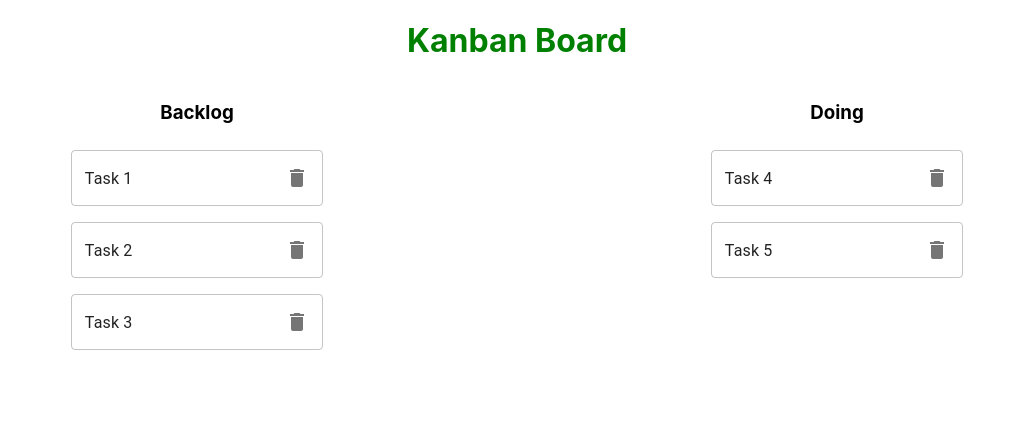
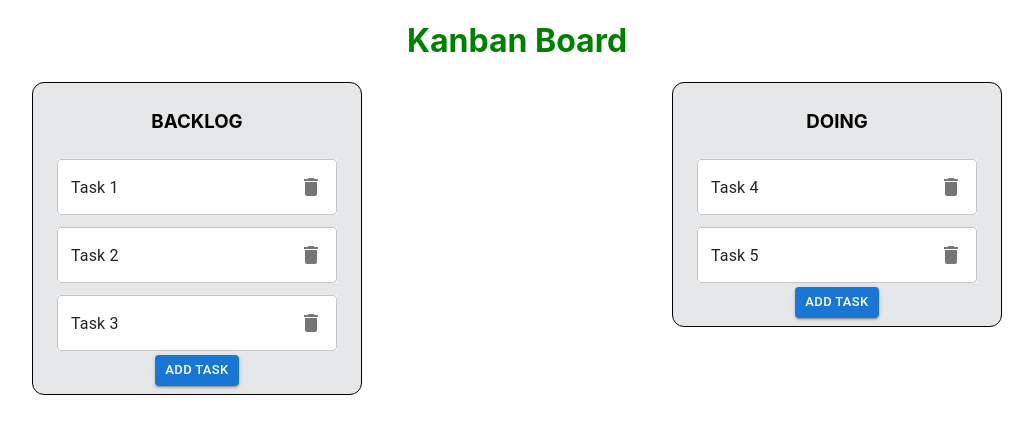
Before and after one commit to raquelsr/REACT-Kanban, a React (Create React App) app in the folder kanban-board/: page / in a window 1280 px wide. Shown: the top 434 px of the page, without its empty margins (123-1156 px from the left). Built offline with nearby package versions, Linux system fonts and the light colour scheme; data requests are answered from the project's data file.

Commit message:
Style add containers

```diff
--- a/kanban-board/src/components/Column.js
+++ b/kanban-board/src/components/Column.js
@@ -1,14 +1,28 @@
 import { Task } from './Task';
+import { Box } from '@mui/system';
+import { InputContainer } from './InputContainer';
 
 export const Column = ({ column }) => {
   return (
-    <>
+    <Box
+      sx={{
+        background: '#E5E7E9',
+        px: 3,
+        py: 1,
+        borderRadius: 3,
+        border: '1px solid black',
+        '& h3': {
+          textTransform: 'uppercase',
+        },
+      }}
+    >
       <h3>{column.title}</h3>
       {column.taskList.map((task) => (
         <div key={task.id}>
           <Task task={task} />
         </div>
       ))}
-    </>
+      <InputContainer />
+    </Box>
   );
 };
--- /dev/null
+++ b/kanban-board/src/components/InputCard.js
@@ -0,0 +1,62 @@
+import React, { useState } from 'react';
+import { Button } from '@mui/material';
+import { ButtonGroup } from '@mui/material';
+import { TextField } from '@mui/material';
+import { Box } from '@mui/system';
+
+export const InputCard = ({ setOpen, listId, type }) => {
+  const [title, setTitle] = useState('');
+
+  const addMoreCard = (e) => alert('Add more card');
+  const handleOnChange = (e) => {
+    setTitle(e.target.value);
+  };
+
+  const handleBtnConfirm = () => {
+    if (type === 'card') {
+      addMoreCard(title, listId);
+    } else {
+      addMoreCard(title);
+    }
+    setOpen(false);
+    setTitle('');
+  };
+
+  return (
+    <Box
+      sx={{
+        display: 'flex',
+        flexDirection: 'column',
+        gap: 1,
+        textAlign: 'center',
+      }}
+    >
+      <TextField
+        id="outlined-basic"
+        variant="outlined"
+        onChange={handleOnChange}
+        placeholder="Enter text..."
+        color="success"
+        autoFocus
+        sx={{ background: 'white' }}
+      />
+      <ButtonGroup
+        size="small"
+        disableElevation
+        variant="contained"
+        aria-label="outlined primary button group"
+        sx={{ justifyContent: 'center' }}
+      >
+        <Button onClick={handleBtnConfirm}>Add</Button>
+        <Button
+          onClick={() => {
+            setTitle('');
+            setOpen(false);
+          }}
+        >
+          Cancel
+        </Button>
+      </ButtonGroup>
+    </Box>
+  );
+};
--- /dev/null
+++ b/kanban-board/src/components/InputContainer.js
@@ -0,0 +1,21 @@
+import React, { useState } from 'react';
+import Collapse from '@mui/material/Collapse';
+import { InputCard } from './InputCard';
+import { Button } from '@mui/material';
+
+export const InputContainer = ({ listId, type }) => {
+  const [open, setOpen] = useState(false);
+
+  return (
+    <div className="input-container">
+      <Collapse in={open}>
+        <InputCard setOpen={setOpen} listId={listId} type={type} />
+      </Collapse>
+      <Collapse in={!open}>
+        <Button size="small" variant="contained" onClick={() => setOpen(!open)}>
+          Add task
+        </Button>
+      </Collapse>
+    </div>
+  );
+};
--- a/kanban-board/src/components/Task.js
+++ b/kanban-board/src/components/Task.js
@@ -1,24 +1,17 @@
 import * as React from 'react';
-import Box from '@mui/material/Box';
 import TextField from '@mui/material/TextField';
 import InputAdornment from '@mui/material/InputAdornment';
 import DeleteIcon from '@mui/icons-material/Delete';
 
 export const Task = ({ task }) => {
   return (
-    <Box
-      component="form"
-      sx={{
-        '& > :not(style)': { m: 1, width: '25ch' },
-      }}
-      noValidate
-      autoComplete="off"
-    >
     <TextField
       id="outlined-basic"
       variant="outlined"
       placeholder="Insert text.."
       value={task.title}
+      margin="dense"
+      sx={{ background: 'white' }}
       InputProps={{
         endAdornment: (
           <InputAdornment position="end">
@@ -27,6 +20,5 @@ export const Task = ({ task }) => {
         ),
       }}
     />
-    </Box>
   );
 };
```
Lines whose indentation alone changed are shown as unchanged.
